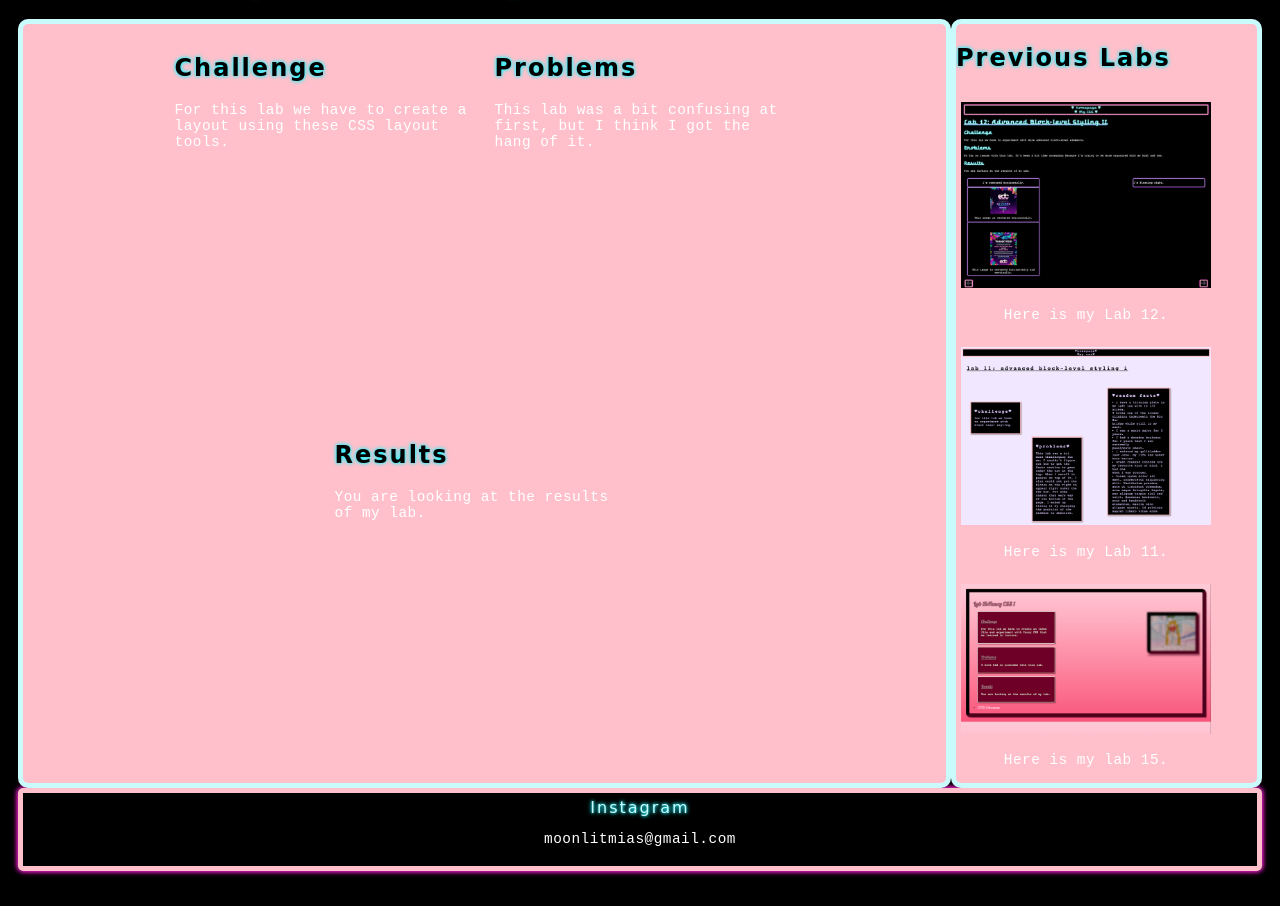
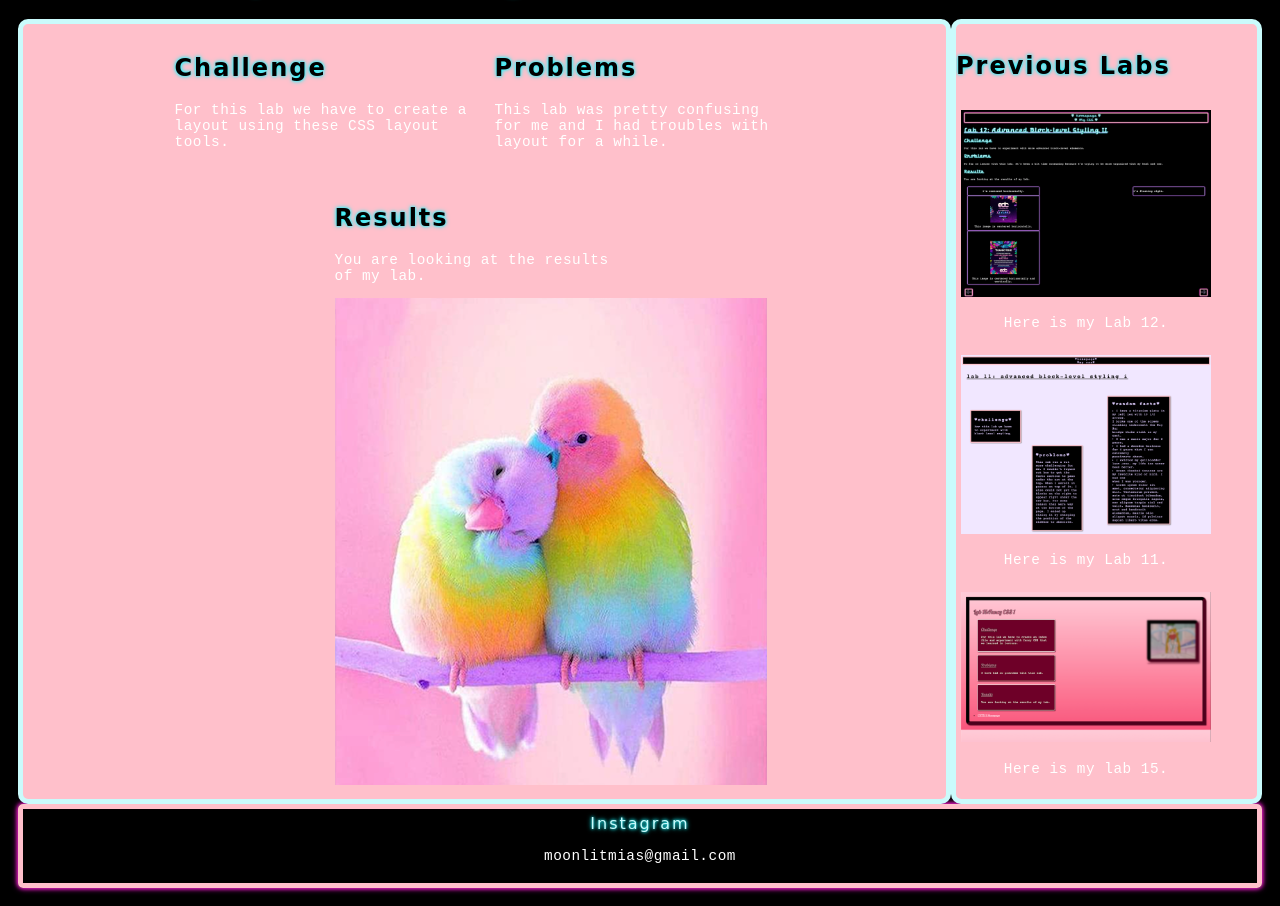
Before and after one commit to miaka07/cst251, a plain HTML site: page lab18/index.html in a window 1280 px wide. Shown: the part 128-1034 px from the top of the page. Drawn offline with Linux system fonts and the light colour scheme.

Commit message:
Update index.html

```diff
--- a/lab18/index.html
+++ b/lab18/index.html
@@ -33,7 +33,7 @@
                 <span>Problems</span>
               </h2>
               <p>
-                This lab was a bit confusing at first, but I think I got the hang of it.
+                This lab was pretty confusing for me and I had troubles with layout for a while.
               </p>
             </section>
             <section>
@@ -43,6 +43,7 @@
               <p>
                 You are looking at the results of my lab.
               </p>
+              <img src="img/bird1.png" alt="bird">
             </section>
 
           </main>
```
